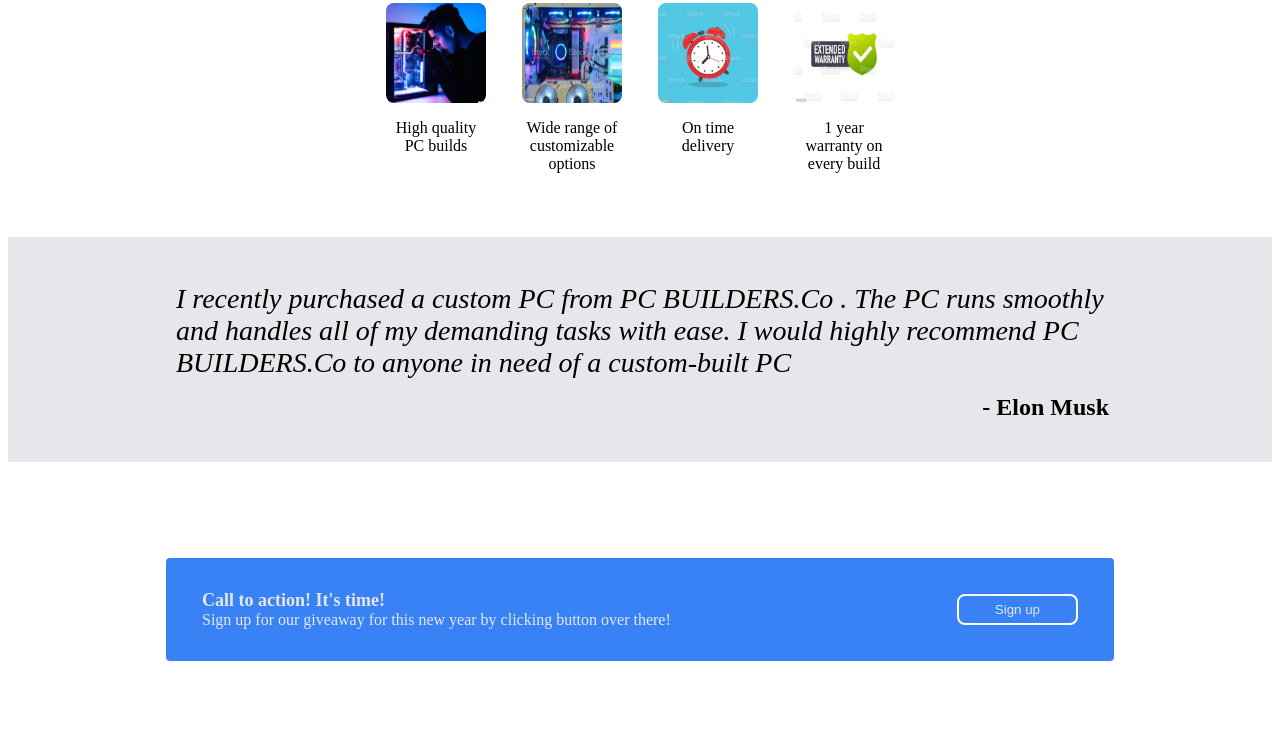
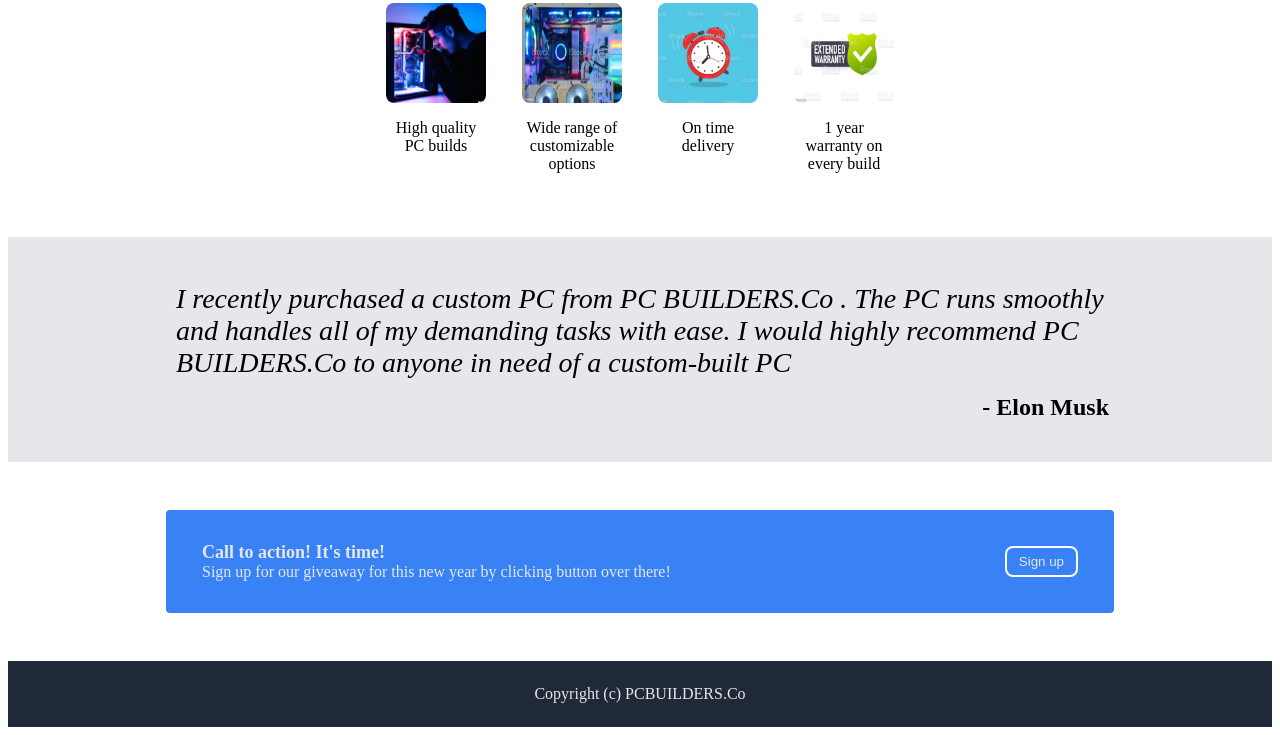
Before and after one commit to tharunbabu2003/landing-page, a plain HTML site: page index.html in a window 1280 px wide. Shown: the part 670-1405 px from the top of the page. Drawn offline with Linux system fonts and the light colour scheme.

Commit message:
Create footer of webpage
Background color is changed to make it more appealing.

Text color is changed to increase retention.

Text is aligned at center of footer to improve user experience.

```diff
--- a/index.html
+++ b/index.html
@@ -60,6 +60,6 @@
             <button class="Sign-up">Sign up</button>
         </div>
     </div>
-
+    <div class="footer">Copyright (c) PCBUILDERS.Co</div>
 </body>
 </html>
--- a/style.css
+++ b/style.css
@@ -14,7 +14,7 @@
     color: #F9FAF8;
     width: 75%;
     background: #1F2937;
-    margin: 24px 0px 0px 0px;
+    margin-top: 24px;
 }
 ul
 {
@@ -166,7 +166,7 @@
     justify-content: center;
     align-items: center;
     background-color: #E5E7EB;
-    margin: 48px 0px 48px 0px;
+    margin-top: 48px;
     padding: 36px 0px 36px 0px;
 }
 .giveaway
@@ -174,7 +174,6 @@
     display: flex;
     justify-content: space-between;
     align-items: center;
-    align-self: center;
     background-color: #3882F6;
     color: #E5E7EB;
     width: 75%;
@@ -186,7 +185,7 @@
     border: 2px solid white;
     box-shadow: none;
     margin: 36px;
-    padding: 6px 36px 6px 36px;
+    padding: 6px 12px 6px 12px;
 }
 .heading
 {
@@ -208,3 +207,10 @@
     justify-content: center;
     align-items: center;
 }
+.footer
+{
+    text-align: center;
+    color: #E5E7EB;
+    background-color: #1F2937;
+    padding: 24px 0px 24px 0px;
+}
```
